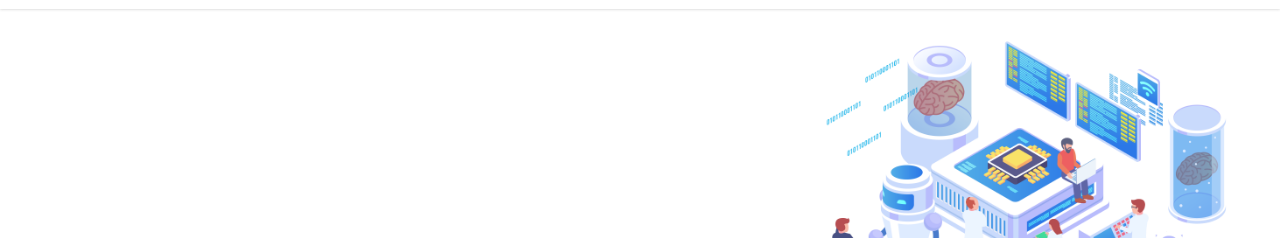
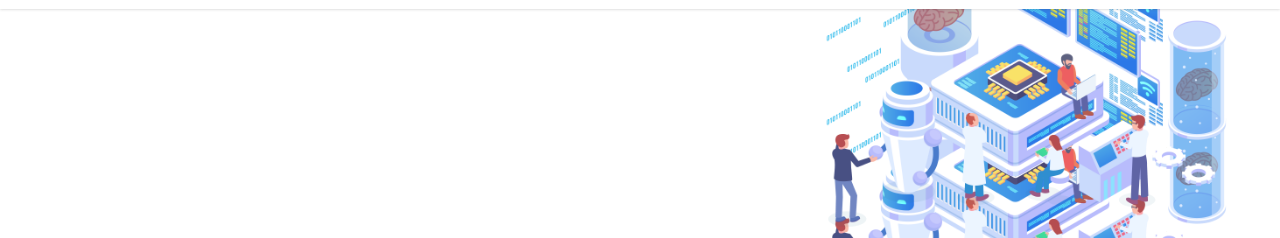
Before and after one commit to smohanty0714/smohanty0714.github.io, a plain HTML site: page index.html in a window 1280 px wide. Shown: the part 76-314 px from the top of the page. Drawn offline with nearby package versions, Linux system fonts and the light colour scheme.

Commit message:
Update index.html

```diff
--- a/index.html
+++ b/index.html
@@ -79,7 +79,7 @@
             <!-- foto de Apresentação -->
             <article id="apresentacaoFoto">
                 <img src="./imagens/img_14_artificial_intelligence.png" alt="banner image" id="fundo">
-                <!--img src="./imagens/img_14_artificial_intelligence.png" alt="Image" class="object" -->
+                <img src="./imagens/img_14_artificial_intelligence.png" alt="Image" class="object">
             </article>
         </section>
         <!-- About Me -->
```
